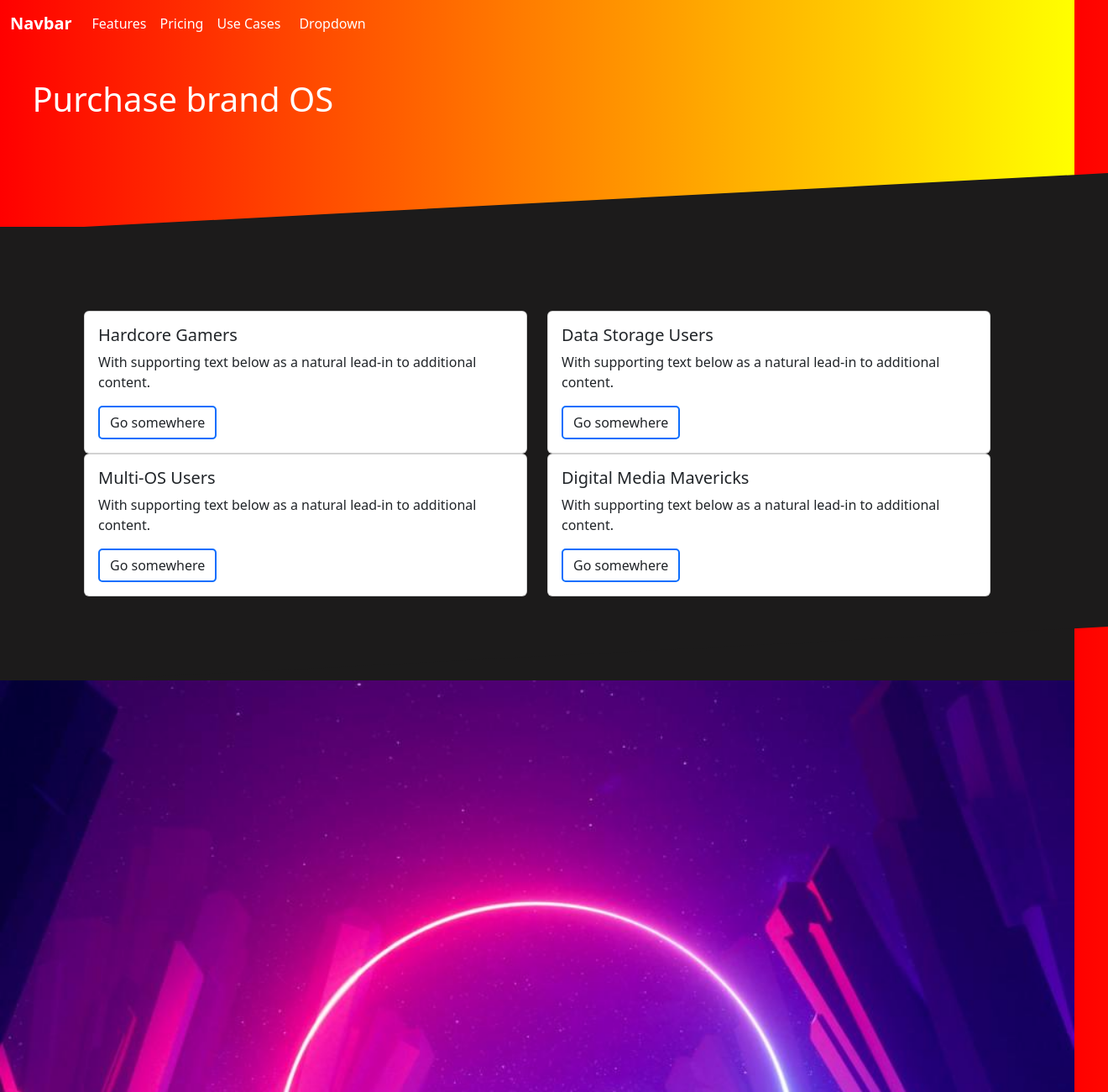
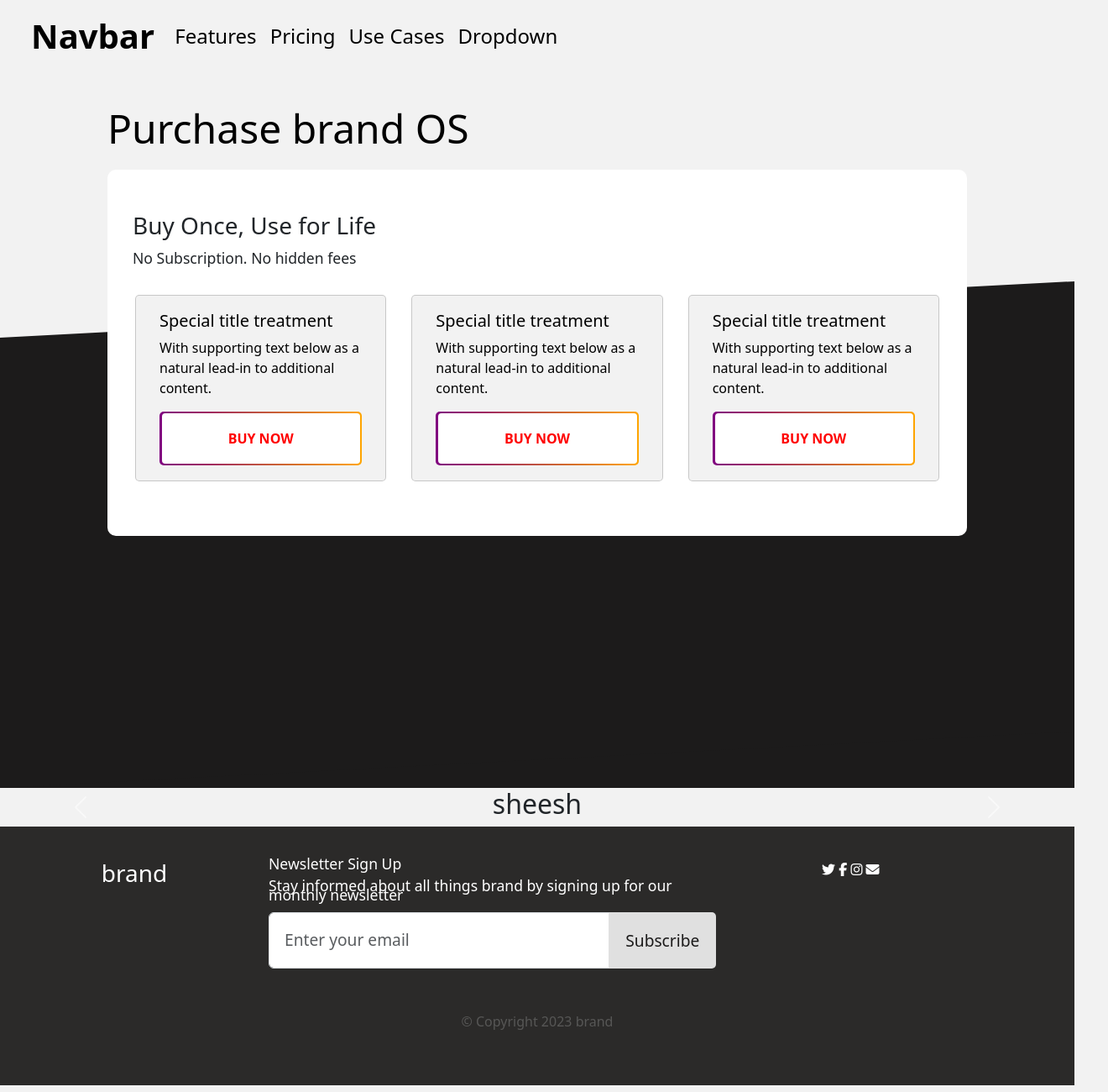
Before and after one commit to OH-SHEYT/exp3-own-brand, a plain HTML site: page pricing.html in a window 1280 px wide. Shown: the top 1300 px of the page at 84% size, 1320 px wide, since content can reach past the window. Drawn offline with nearby package versions, Linux system fonts and the light colour scheme.

Commit message:
Add files via upload

```diff
--- a/css/index.css
+++ b/css/index.css
@@ -132,20 +132,12 @@ body{
 
 
 
-  #supp-com{
 
-  }
+.review-section{
+	text-align: center;
+	margin-bottom: 30% 0;
 
-  .supp-section{
-	margin-left: 10%;
-	margin-right: 10%;
-  }
-  .supp-button{
-	--bs-btn-padding-y: 5rem;
-	--bs-btn-padding-x: 5rem;
-	--bs-btn-font-size: .75rem;
-  }
-
+}
 
 
 
@@ -172,6 +164,10 @@ body{
 	background-color: #E0E0E0;
 	color: #1C1B1B;
 }
+.email-size{
+	font-size: 1.2rem;
+	padding: 18px;
+}
 .copy-right{
 	text-align: center;
 	margin-top: 4%;
--- a/css/pricing.css
+++ b/css/pricing.css
@@ -1,8 +1,5 @@
 body{
-	background-image: linear-gradient(to right, red , yellow);
-	color: white;
-	margin: 0%;
-	padding: 0%;
+	background-color: #F2F2F2;
 }
 .btn{
 	background: none;
@@ -22,22 +19,24 @@ body{
 }
 .dropdown-toggle::after {
     content: none;
+	font-size: 1.5rem;
 }
 .title-section{
-    background-image: linear-gradient(to right, red , yellow);
 	font-weight: 200;
-	color: white;
+	color: black;
 }
 .navbar-brand, .navbar-brand:hover{
 	font-weight: 600;
-	color: #ffffff;
+	color: black;
+	font-size: 2.5rem;
+	padding-left: 2%;
 }
 .nav-link{
 	font-weight: 400;
-	color: #ffffff;
+	color: black;
+	font-size: 1.5rem;
 }
 .nav-link:hover{
-	font-weight: 400;
 	color: #ffffffc4;
 }
 .dropdown-design{
@@ -51,18 +50,29 @@ body{
 	background-image: linear-gradient(to left, red , yellow);
 	border-radius: 2px;
 }
+.nav-custom-title{
+	margin-bottom: 3%;
+}
+.pricing-tag{
+	margin-left: 10%;
+	margin-bottom: 220px;
+}
+.price-style{
+	font-size: 3rem;
+}
+
+/*Use cases*/
 .slanted-div {
 	position: relative;
-	padding: 200px 0;
+	padding-top: 100px;
 	background: #1C1B1B;
-	overflow: visible;
-	z-index: 1;
+	z-index: -1;
   }
 
   /* where the magic happens */
   .slanted-div:before{
 	content: '';
-	width: 95.3%;
+	width: 100%;
 	height: 100%;
 	position: absolute;
 	background: inherit;
@@ -71,18 +81,147 @@ body{
 	transform-origin: left top;
 	transform: skewY(-3deg);
   }
-  .nav-custom-title{
-	margin-bottom: 3%;
+.prices-section{
+
 }
-  .purchase-div{
-	margin-bottom: 10%;
-	margin-left: 3%;
+#prices{
+	position: relative;
+	z-index: 0;
+}
+.parent-price{
+	background-color: white;
+	margin: 0 10%;
+	border-radius: 10px;
+	position: relative;
+	top: -300px;
+	padding: 50px 30px;
+	z-index: 0;
+}
+.price-col{
+	padding: 10px;
+}
+p.sub{
+	font-size: 1.1rem;
+}
+.use-cases-row{
+	margin-left: 10%;
+	margin-right: 10%;
+	margin-top: 1.5%;
+	margin-bottom: 1.5%;
+}
+.gradient-border{
+	background-color: #F2F2F2;
+	position: relative;
+	padding: 10px 20px;
+	color: black;
+	margin: 5px;
+	border-radius: 5px;
+}
+.gradient-border:hover::after {
+	content: "";
+	position: absolute;
+	top: 0;
+	right: 0;
+	bottom: 0;
+	left: 0;
+	z-index: -1;
+	margin: -5px;
+	border-radius: inherit;
+	background-image: linear-gradient(45deg, purple, orange);
   }
-  .title-image{
+  .price-card{
+	padding: 8px;
+  }
+  .gradient-button {
+	padding: 20px 60px;
+	width: 100%;
+	border: none;
+	outline: none;
+	position: relative;
+	z-index: 1;
+	border-radius: 5px;
+	background: linear-gradient(to right, purple, orange);
+	cursor: pointer;
+	font-weight: 600;
+  }
+  .gradient-button::before {
+	content: "";
+	position: absolute;
+	left: 3px;
+	right: 2px;
+	top: 2px;
+	bottom: 2px;
+	border-radius: 4px;
+	background-color: white;
+	z-index: -1;
+	transition: 200ms
+  }
+  .gradient-button::after {
+	content: attr(data);
+	font-size: 16px;
+	background: red;
+	-webkit-background-clip: text;
+	color: transparent;
+	transition: 200ms
+  }
+  .gradient-button:hover::before {
+	opacity: 1%;
+	top: 1px;
+	right: 1px;
+	bottom: 1px;
+	left: 1px;
+  }
+  .gradient-button:hover::after{
+	color: white;
+  }
+  .fa-color{
+	color: #606060;
+	margin: 1%;
+	font-size: 500%;
   }
 
 
 
-#use-cases{
-	padding: 100px;
+
+.review-section{
+	text-align: center;
+	margin-bottom: 30% 0;
+
 }
+
+
+
+/*footer*/
+#footer{
+
+}
+.footer-section{
+	overflow: auto;
+	background-color: #2B2A29;
+	color: white;
+
+}
+.row-footer{
+	margin-top: 3%;
+}
+.footer-1, .footer-3{
+	text-align: center;
+}
+.footer-2{
+	font-size: 1.1rem;
+	line-height: 0.6;
+}
+.newsletter, .newsletter:hover{
+	background-color: #E0E0E0;
+	color: #1C1B1B;
+}
+.email-size{
+	font-size: 1.2rem;
+	padding: 18px;
+}
+.copy-right{
+	text-align: center;
+	margin-top: 4%;
+	margin-bottom: 5%;
+	color: #575756;
+}
--- a/pricing.html
+++ b/pricing.html
@@ -1,30 +1,36 @@
 <!DOCTYPE html>
 <html lang="en">
+
 <head>
   <meta charset="UTF-8">
   <meta name="viewport" content="width=device-width, initial-scale=1.0">
   <title>Document</title>
   <!--Boot strap -->
-    <link href="https://cdn.jsdelivr.net/npm/bootstrap@5.3.2/dist/css/bootstrap.min.css" rel="stylesheet" integrity="sha384-T3c6CoIi6uLrA9TneNEoa7RxnatzjcDSCmG1MXxSR1GAsXEV/Dwwykc2MPK8M2HN" crossorigin="anonymous">
-    <script src="https://cdn.jsdelivr.net/npm/bootstrap@5.3.2/dist/js/bootstrap.bundle.min.js" integrity="sha384-C6RzsynM9kWDrMNeT87bh95OGNyZPhcTNXj1NW7RuBCsyN/o0jlpcV8Qyq46cDfL" crossorigin="anonymous"></script>
+  <link href="https://cdn.jsdelivr.net/npm/bootstrap@5.3.2/dist/css/bootstrap.min.css" rel="stylesheet"
+    integrity="sha384-T3c6CoIi6uLrA9TneNEoa7RxnatzjcDSCmG1MXxSR1GAsXEV/Dwwykc2MPK8M2HN" crossorigin="anonymous">
+  <script src="https://cdn.jsdelivr.net/npm/bootstrap@5.3.2/dist/js/bootstrap.bundle.min.js"
+    integrity="sha384-C6RzsynM9kWDrMNeT87bh95OGNyZPhcTNXj1NW7RuBCsyN/o0jlpcV8Qyq46cDfL"
+    crossorigin="anonymous"></script>
   <!--CSS Stylesheets -->
   <link rel="stylesheet" href="css/pricing.css">
   <!--Fontawsome  -->
   <script src="https://kit.fontawesome.com/1ebc92d2c8.js" crossorigin="anonymous"></script>
 </head>
+
 <body>
   <!--Title-->
   <section class="title-section" id="title">
     <nav class="navbar navbar-expand-lg navbar-light nav-custom-title">
-            <div class="container-fluid div-title">
+      <div class="container-fluid">
         <a class="navbar-brand" href="index.html">Navbar</a>
-                <button class="navbar-toggler" type="button" data-bs-toggle="collapse" data-bs-target="#navbarNavDropdown" aria-controls="navbarNavDropdown" aria-expanded="false" aria-label="Toggle navigation">
+        <button class="navbar-toggler" type="button" data-bs-toggle="collapse" data-bs-target="#navbarNavDropdown"
+          aria-controls="navbarNavDropdown" aria-expanded="false" aria-label="Toggle navigation">
           <span class="navbar-toggler-icon"></span>
         </button>
         <div class="collapse navbar-collapse" id="navbarNavDropdown">
-                    <ul class="navbar-nav ">
+          <ul class="navbar-nav ml-auto">
             <li class="nav-item">
-                            <a class="nav-link" aria-current="page" href="#">Features</a>
+              <a class="nav-link" aria-current="page" href="features.html">Features</a>
             </li>
             <li class="nav-item">
               <a class="nav-link" href="pricing.html">Pricing</a>
@@ -33,7 +39,8 @@
               <a class="nav-link" href="#">Use Cases</a>
             </li>
             <div class="btn-group">
-                            <button class="btn dropdown-toggle" type="button" data-bs-toggle="dropdown" aria-expanded="false"> Dropdown </button>
+              <button class="nav-link btn dropdown-toggle" type="button" data-bs-toggle="dropdown"
+                aria-expanded="false"> Dropdown </button>
               <ul class="dropdown-menu dropdown-design">
                 <li><a class="dropdown-item item-design" href="#">Menu item</a></li>
                 <li><a class="dropdown-item item-design" href="#">Menu item</a></li>
@@ -44,81 +51,71 @@
         </div>
       </div>
     </nav>
-        <div class="purchase-div">
-            <h1>Purchase brand OS</h1>
-        </div>
-    </section>
-
-    <!--USE CASES-->
-    <section class="use-cases-section slanted-div" id="use-cases">
-        <div class="row use-cases-row">
-            <div class="col-sm-6 mb-3 mb-sm-0">
-              <div class="card use-cases-card">
-                <div class="card-body">
-                  <h5 class="card-title">Hardcore Gamers</h5>
-                  <p class="card-text">With supporting text below as a natural lead-in to additional content.</p>
-                  <a href="#" class="btn btn-primary">Go somewhere</a>
-                </div>
-              </div>
-            </div>
-            <div class="col-sm-6">
-              <div class="card use-cases-card">
-                <div class="card-body">
-                  <h5 class="card-title">Data Storage Users</h5>
-                  <p class="card-text">With supporting text below as a natural lead-in to additional content.</p>
-                  <a href="#" class="btn btn-primary">Go somewhere</a>
-                </div>
-              </div>
-            </div>
-        </div>
-        <div class="row use-cases-row">
-            <div class="col-sm-6 mb-3 mb-sm-0">
-              <div class="card use-cases-card">
-                <div class="card-body">
-                  <h5 class="card-title">Multi-OS Users</h5>
-                  <p class="card-text">With supporting text below as a natural lead-in to additional content.</p>
-                  <a href="#" class="btn btn-primary">Go somewhere</a>
-                </div>
-              </div>
-            </div>
-            <div class="col-sm-6">
-              <div class="card use-cases-card">
-                <div class="card-body">
-                  <h5 class="card-title">Digital Media Mavericks</h5>
-                  <p class="card-text">With supporting text below as a natural lead-in to additional content.</p>
-                  <a href="#" class="btn btn-primary">Go somewhere</a>
-                </div>
-              </div>
-            </div>
+    <div class="pricing-tag">
+      <h3 class="price-style">Purchase brand OS</h3>
     </div>
 
 
   </section>
 
-    <!--supportive comm-->
-    <section>
-        <div id="carouselExampleIndicators" class="carousel slide">
-            <div class="carousel-indicators">
-              <button type="button" data-bs-target="#carouselExampleIndicators" data-bs-slide-to="0" class="active" aria-current="true" aria-label="Slide 1"></button>
-              <button type="button" data-bs-target="#carouselExampleIndicators" data-bs-slide-to="1" aria-label="Slide 2"></button>
-              <button type="button" data-bs-target="#carouselExampleIndicators" data-bs-slide-to="2" aria-label="Slide 3"></button>
+  <!--PRICES-->
+  <section class="prices-section slanted-div" id="prices">
+    <div class="parent-price">
+      <div>
+        <h3>Buy Once, Use for Life</h3>
+        <p class="sub">No Subscription. No hidden fees</p>
       </div>
+      <div class="row">
+        <div class="col-sm-4 mb-3 mb-sm-0 price-col">
+          <div class="card gradient-border">
+            <div class="card-body price-card">
+              <h5 class="card-title">Special title treatment</h5>
+              <p class="card-text">With supporting text below as a natural lead-in to additional content.</p>
+              <a href="#" class="btn gradient-button" data="BUY NOW"></a>
+            </div>
+          </div>
+        </div>
+        <div class="col-sm-4 price-col">
+          <div class="card gradient-border">
+            <div class="card-body price-card">
+              <h5 class="card-title">Special title treatment</h5>
+              <p class="card-text">With supporting text below as a natural lead-in to additional content.</p>
+              <a href="#" class="btn gradient-button" data="BUY NOW"></a>
+            </div>
+          </div>
+        </div>
+        <div class="col-sm-4 price-col">
+          <div class="card gradient-border">
+            <div class="card-body price-card">
+              <h5 class="card-title">Special title treatment</h5>
+              <p class="card-text">With supporting text below as a natural lead-in to additional content.</p>
+              <a href="#" class="btn gradient-button" data="BUY NOW"></a>
+            </div>
+          </div>
+        </div>
+      </div>
+    </div>
+  </section>
+
+  <!--reviews-->
+  <section class="review-section" id="review-com">
+    <div id="carouselExample" class="carousel slide">
       <div class="carousel-inner">
         <div class="carousel-item active">
-                <img src="images/title/temp-title-1.jpg" class="d-block w-100 title-image" alt="tt1">
+          <h2>sheesh</h2>
         </div>
         <div class="carousel-item">
-                <img src="images/title/temp-title-2.jpg" class="d-block w-100 title-image" alt="tt2">
+          <h2>asdad</h2>
         </div>
         <div class="carousel-item">
-                <img src="images/title/temp-title-3.jpg" class="d-block w-100 title-image" alt="tt3">
+          <h2>adasda</h2>
         </div>
       </div>
-            <button class="carousel-control-prev" type="button" data-bs-target="#carouselExampleIndicators" data-bs-slide="prev">
+      <button class="carousel-control-prev" type="button" data-bs-target="#carouselExample" data-bs-slide="prev">
         <span class="carousel-control-prev-icon" aria-hidden="true"></span>
         <span class="visually-hidden">Previous</span>
       </button>
-            <button class="carousel-control-next" type="button" data-bs-target="#carouselExampleIndicators" data-bs-slide="next">
+      <button class="carousel-control-next" type="button" data-bs-target="#carouselExample" data-bs-slide="next">
         <span class="carousel-control-next-icon" aria-hidden="true"></span>
         <span class="visually-hidden">Next</span>
       </button>
@@ -126,5 +123,45 @@
   </section>
 
 
+  <!-- Footer -->
+  <footer class="footer-section" id="footer">
+    <div class="row-footer">
+      <div class="row g-0">
+        <div class="col-sm-3 footer-1">
+          <h3>brand</h3>
+        </div>
+        <div class="col-sm-5 footer-2">
+          <p>Newsletter Sign Up</p>
+          <p>Stay informed about all things brand by signing up for our monthly newsletter</p>
+          <form>
+            <div class="d-flex">
+              <div class="input-group">
+                  <input
+                    type="text"
+                    class="form-control email-size"
+                    placeholder="Enter your email"
+                    aria-label="Example input"
+                    aria-describedby="button-addon1"
+                  />
+                  <button class="btn newsletter email-size" type="button" id="button-addon1" data-mdb-ripple-color="dark">Subscribe</button>
+              </div>
+          </div>
+          </form>
+        </div>
+        <div class="col-sm-3 footer-3">
+          <i class="foot-icon fab fa-twitter"></i>
+          <i class="foot-icon fab fa-facebook-f"></i>
+          <i class="foot-icon fab fa-instagram"></i>
+          <i class="foot-icon fas fa-envelope"></i>
+
+        </div>
+      </div>
+      <div class="container-fluid copy-right">
+        <p>© Copyright 2023 brand</p>
+      </div>
+    </div>
+
+  </footer>
 </body>
+
 </html>
```
Also changed, not shown: index.html (+23 -25 lines). Lines whose indentation alone changed are shown as unchanged.
